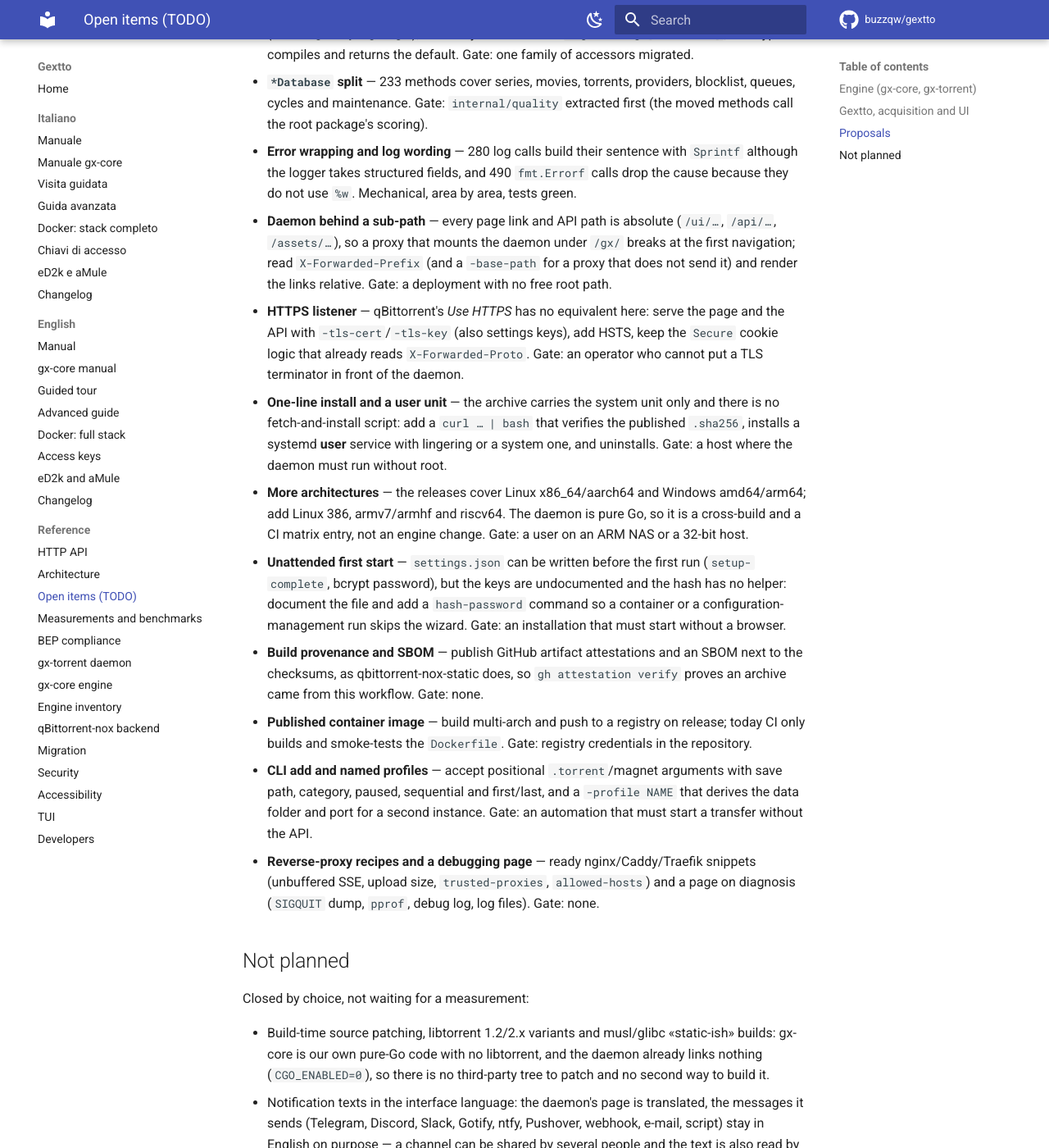
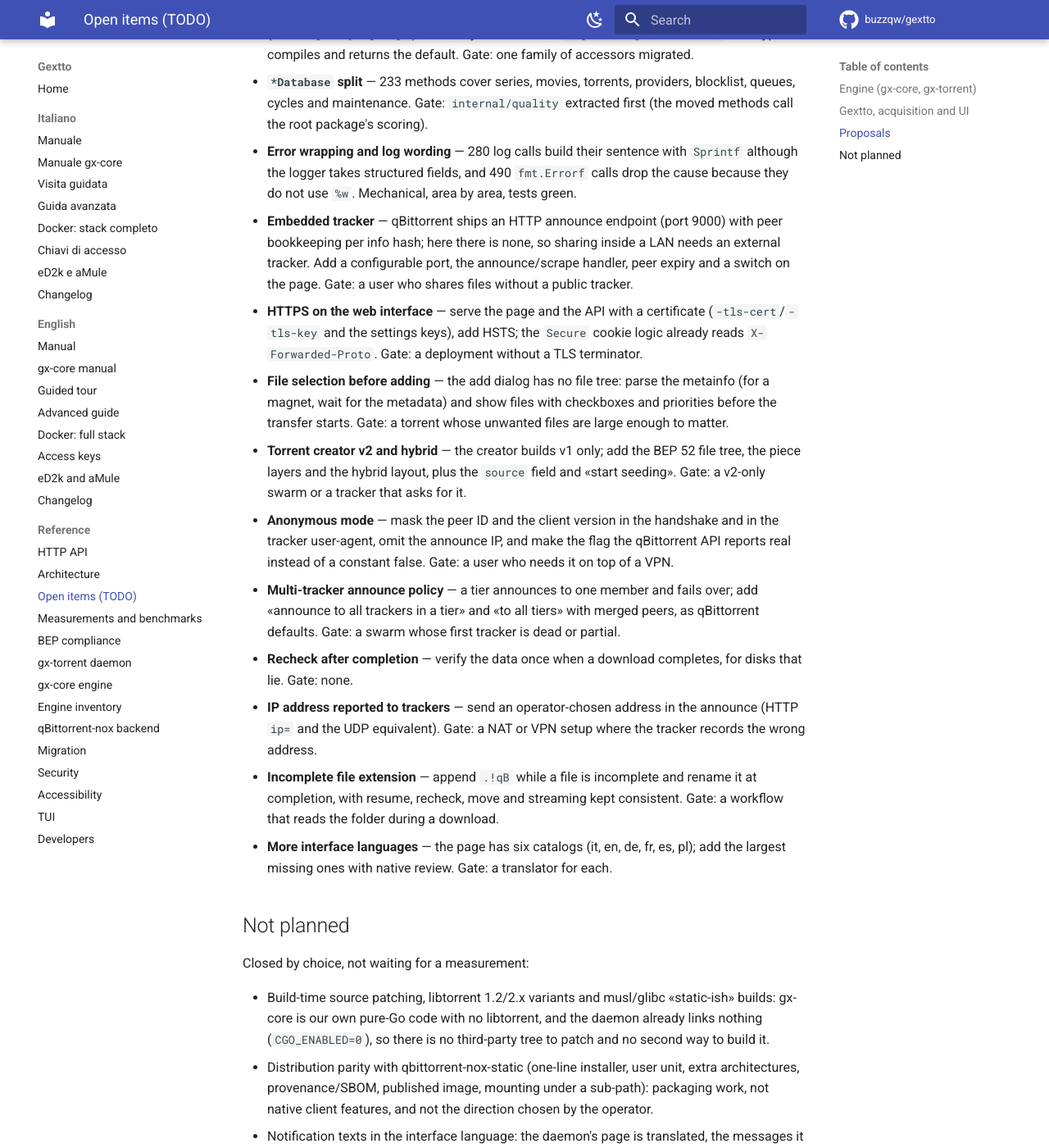
Before and after one commit to buzzqw/gextto, an MkDocs documentation site: the page built from docs/todo.md, in a window 1280 px wide and 1400 px high, scrolled down 1053 px. Shown: the whole window at 82% size. Built offline with MkDocs 1.6.1 and Material for MkDocs 9.7.7, drawn with Linux system fonts in a browser that asks for light colours; comment, search, counter and statistics services are not loaded.

Commit message:
gx-torrent: keep the standalone proposals on native client features

```diff
--- a/docs/todo.md
+++ b/docs/todo.md
@@ -47,40 +47,36 @@
 - **Error wrapping and log wording** — 280 log calls build their sentence with `Sprintf`
   although the logger takes structured fields, and 490 `fmt.Errorf` calls drop the cause
   because they do not use `%w`. Mechanical, area by area, tests green.
-- **Daemon behind a sub-path** — every page link and API path is absolute (`/ui/…`,
-  `/api/…`, `/assets/…`), so a proxy that mounts the daemon under `/gx/` breaks at the
-  first navigation; read `X-Forwarded-Prefix` (and a `-base-path` for a proxy that does
-  not send it) and render the links relative. Gate: a deployment with no free root path.
-- **HTTPS listener** — qBittorrent's *Use HTTPS* has no equivalent here: serve the page
-  and the API with `-tls-cert`/`-tls-key` (also settings keys), add HSTS, keep the
-  `Secure` cookie logic that already reads `X-Forwarded-Proto`. Gate: an operator who
-  cannot put a TLS terminator in front of the daemon.
-- **One-line install and a user unit** — the archive carries the system unit only and
-  there is no fetch-and-install script: add a `curl … | bash` that verifies the published
-  `.sha256`, installs a systemd **user** service with lingering or a system one, and
-  uninstalls. Gate: a host where the daemon must run without root.
-- **More architectures** — the releases cover Linux x86_64/aarch64 and Windows
-  amd64/arm64; add Linux 386, armv7/armhf and riscv64. The daemon is pure Go, so it is a
-  cross-build and a CI matrix entry, not an engine change. Gate: a user on an ARM NAS or
-  a 32-bit host.
-- **Unattended first start** — `settings.json` can be written before the first run
-  (`setup-complete`, bcrypt password), but the keys are undocumented and the hash has no
-  helper: document the file and add a `hash-password` command so a container or a
-  configuration-management run skips the wizard. Gate: an installation that must start
-  without a browser.
-- **Build provenance and SBOM** — publish GitHub artifact attestations and an SBOM next to
-  the checksums, as qbittorrent-nox-static does, so `gh attestation verify` proves an
-  archive came from this workflow. Gate: none.
-- **Published container image** — build multi-arch and push to a registry on release;
-  today CI only builds and smoke-tests the `Dockerfile`. Gate: registry credentials in
-  the repository.
-- **CLI add and named profiles** — accept positional `.torrent`/magnet arguments with
-  save path, category, paused, sequential and first/last, and a `-profile NAME` that
-  derives the data folder and port for a second instance. Gate: an automation that must
-  start a transfer without the API.
-- **Reverse-proxy recipes and a debugging page** — ready nginx/Caddy/Traefik snippets
-  (unbuffered SSE, upload size, `trusted-proxies`, `allowed-hosts`) and a page on
-  diagnosis (`SIGQUIT` dump, `pprof`, debug log, log files). Gate: none.
+- **Embedded tracker** — qBittorrent ships an HTTP announce endpoint (port 9000) with
+  peer bookkeeping per info hash; here there is none, so sharing inside a LAN needs an
+  external tracker. Add a configurable port, the announce/scrape handler, peer expiry and
+  a switch on the page. Gate: a user who shares files without a public tracker.
+- **HTTPS on the web interface** — serve the page and the API with a certificate
+  (`-tls-cert`/`-tls-key` and the settings keys), add HSTS; the `Secure` cookie logic
+  already reads `X-Forwarded-Proto`. Gate: a deployment without a TLS terminator.
+- **File selection before adding** — the add dialog has no file tree: parse the metainfo
+  (for a magnet, wait for the metadata) and show files with checkboxes and priorities
+  before the transfer starts. Gate: a torrent whose unwanted files are large enough to
+  matter.
+- **Torrent creator v2 and hybrid** — the creator builds v1 only; add the BEP 52 file
+  tree, the piece layers and the hybrid layout, plus the `source` field and «start
+  seeding». Gate: a v2-only swarm or a tracker that asks for it.
+- **Anonymous mode** — mask the peer ID and the client version in the handshake and in
+  the tracker user-agent, omit the announce IP, and make the flag the qBittorrent API
+  reports real instead of a constant false. Gate: a user who needs it on top of a VPN.
+- **Multi-tracker announce policy** — a tier announces to one member and fails over; add
+  «announce to all trackers in a tier» and «to all tiers» with merged peers, as
+  qBittorrent defaults. Gate: a swarm whose first tracker is dead or partial.
+- **Recheck after completion** — verify the data once when a download completes, for
+  disks that lie. Gate: none.
+- **IP address reported to trackers** — send an operator-chosen address in the announce
+  (HTTP `ip=` and the UDP equivalent). Gate: a NAT or VPN setup where the tracker records
+  the wrong address.
+- **Incomplete file extension** — append `.!qB` while a file is incomplete and rename it
+  at completion, with resume, recheck, move and streaming kept consistent. Gate: a
+  workflow that reads the folder during a download.
+- **More interface languages** — the page has six catalogs (it, en, de, fr, es, pl); add
+  the largest missing ones with native review. Gate: a translator for each.
 ## Not planned
 
 Closed by choice, not waiting for a measurement:
@@ -89,6 +85,9 @@
   builds: gx-core is our own pure-Go code with no libtorrent, and the daemon already
   links nothing (`CGO_ENABLED=0`), so there is no third-party tree to patch and no
   second way to build it.
+- Distribution parity with qbittorrent-nox-static (one-line installer, user unit, extra
+  architectures, provenance/SBOM, published image, mounting under a sub-path): packaging
+  work, not native client features, and not the direction chosen by the operator.
 - Notification texts in the interface language: the daemon's page is translated, the
   messages it sends (Telegram, Discord, Slack, Gotify, ntfy, Pushover, webhook, e-mail,
   script) stay in English on purpose — a channel can be shared by several people and the
```
